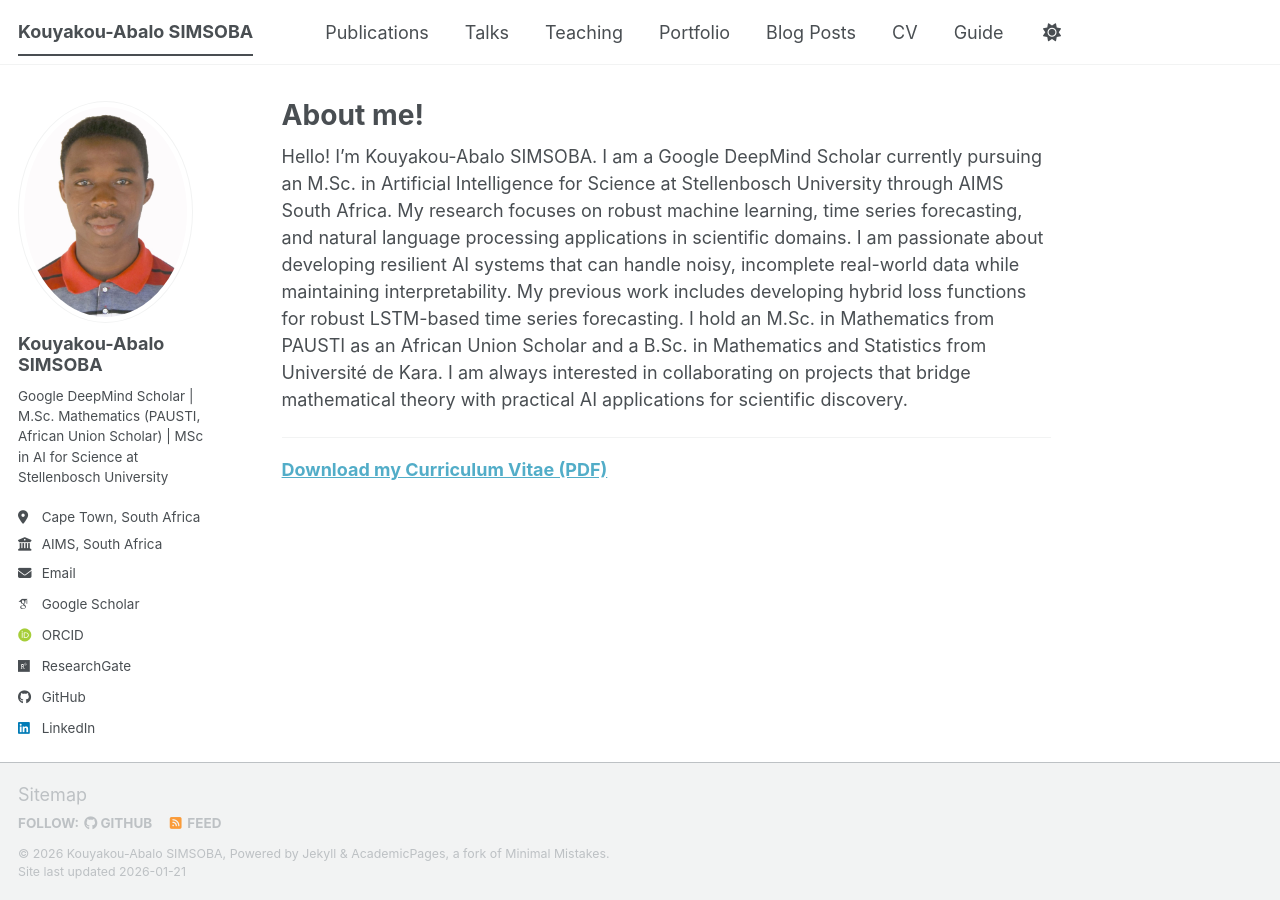
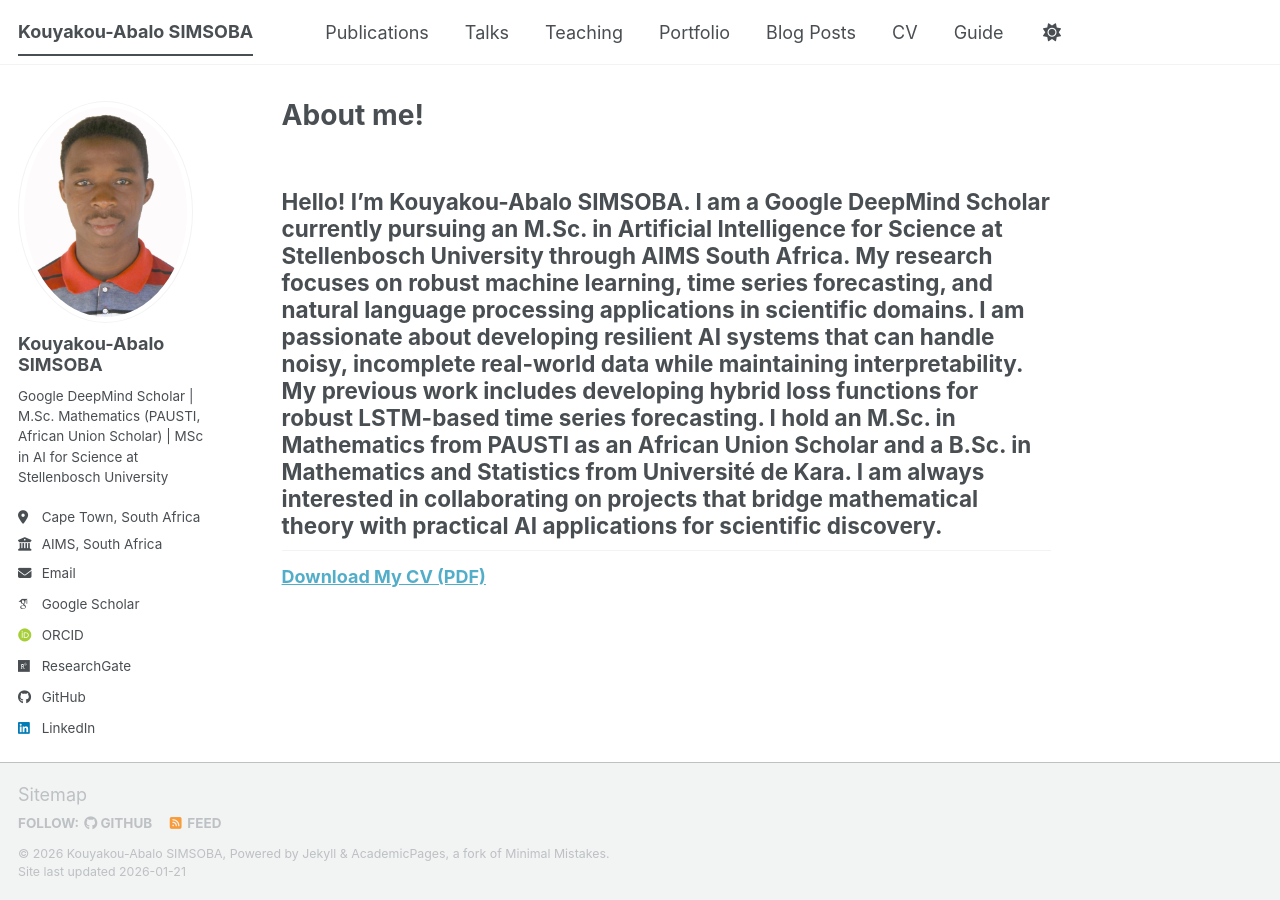
Before and after one commit to simsoba-research/simsoba-research.github.io, a Jekyll site: the page built from _pages/about.md, in a window 1280 px wide. Built offline with Jekyll 4.4.1, drawn with Linux system fonts in a browser that asks for light colours; some web fonts are replaced; a script bundle is joined from its source files by our own code; library files that are not in the unit come from our copies.

Commit message:
Update about.md

```diff
--- a/_pages/about.md
+++ b/_pages/about.md
@@ -8,7 +8,5 @@ redirect_from:
 ---
 
 Hello! I'm Kouyakou-Abalo SIMSOBA. I am a Google DeepMind Scholar currently pursuing an M.Sc. in Artificial Intelligence for Science at Stellenbosch University through AIMS South Africa. My research focuses on robust machine learning, time series forecasting, and natural language processing applications in scientific domains. I am passionate about developing resilient AI systems that can handle noisy, incomplete real-world data while maintaining interpretability. My previous work includes developing hybrid loss functions for robust LSTM-based time series forecasting. I hold an M.Sc. in Mathematics from PAUSTI as an African Union Scholar and a B.Sc. in Mathematics and Statistics from Université de Kara. I am always interested in collaborating on projects that bridge mathematical theory with practical AI applications for scientific discovery.
-
 ---
-
-**[Download my Curriculum Vitae (PDF)](/files/cv.pdf)**
+**[Download My CV (PDF)](/files/cv.pdf)**
```
